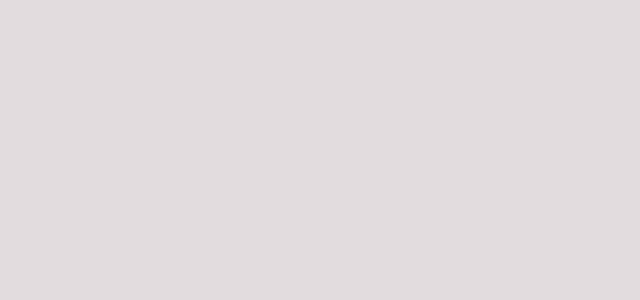
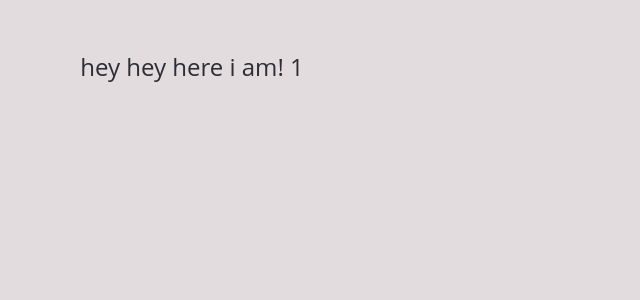
Before and after one commit to GianaS/SvelteDemo, a Svelte app: page /review/1 in a window 1280 px wide. Shown: the top 300 px of the page, without its empty margins (0-640 px from the left). Built offline with nearby package versions, Linux system fonts and the light colour scheme.

Commit message:
set up form page

```diff
--- a/src/App.svelte
+++ b/src/App.svelte
@@ -2,6 +2,7 @@
   import { Route, Router } from "svelte-routing";
   import Library from "./Library/Library.svelte";
   import Detail from "./Detail/Detail.svelte";
+  import Form from './Form/Form.svelte'
 
   export let url = "";
 </script>
@@ -14,5 +15,8 @@
     <Route let:params path="/albums/:id">
       <Detail id={params.id} />
     </Route>
+    <Route let:params path="/review/:id">
+      <Form id={params.id} />
+    </Route>
   </main>
 </Router>
--- a/src/Detail/Detail.svelte
+++ b/src/Detail/Detail.svelte
@@ -30,10 +30,6 @@
     if (ok) {
       album = updatedAlbum;
     }
-  };
-
-  const handleReview = () => {
-    alert("REVIEW");
   };
 </script>
 
@@ -113,7 +109,7 @@
 
   <div class="footer">
     <h2>Reviews</h2>
-    <Button on:click={handleReview}>+ Add a review</Button>
+    <Button to={`/review/${album.id}`}>+ Add a review</Button>
   </div>
 
   {#each reviews as review}
--- /dev/null
+++ b/src/Form/Form.svelte
@@ -0,0 +1,17 @@
+<script lang="ts">
+  export let id;
+</script>
+
+<style>
+  div {
+    display: flex;
+    justify-content: center;
+    padding-top: 50px;
+    width: 30%;
+    height: 40%;
+  }
+</style>
+
+<div>
+  <span>hey hey here i am! {id}</span>
+</div>
--- a/src/Review/Review.svelte
+++ b/src/Review/Review.svelte
@@ -1,4 +1,4 @@
-<script>
+<script lang="ts">
   export let author;
   export let stars;
   export let review;
@@ -19,7 +19,7 @@
     display: flex;
     flex-direction: column;
     width: 100%;
-    border-color: #B97375;
+    border-color: #b97375;
     box-shadow: 2px 2px 4px rgba(0, 0, 0, 0.3), 4px 8px 14px rgba(0, 0, 0, 0.2);
   }
 
--- a/src/common/BackButtonRow.svelte
+++ b/src/common/BackButtonRow.svelte
@@ -1,4 +1,4 @@
-<script>
+<script lang="ts">
   import Button from "../common/Button.svelte";
 </script>
 
@@ -11,5 +11,5 @@
 </style>
 
 <nav>
-  <Button to='/'>&lt; Back</Button>
+  <Button to="/">&lt; Back</Button>
 </nav>
--- a/src/common/Button.svelte
+++ b/src/common/Button.svelte
@@ -1,7 +1,7 @@
-<script>
+<script lang="ts">
   import { links } from "svelte-routing";
 
-  export let to
+  export let to;
 </script>
 
 <style>
--- a/src/common/Header.svelte
+++ b/src/common/Header.svelte
@@ -1,4 +1,4 @@
-<script>
+<script lang="ts">
   export let element = "h2";
   export let size = "medium";
 </script>
```
